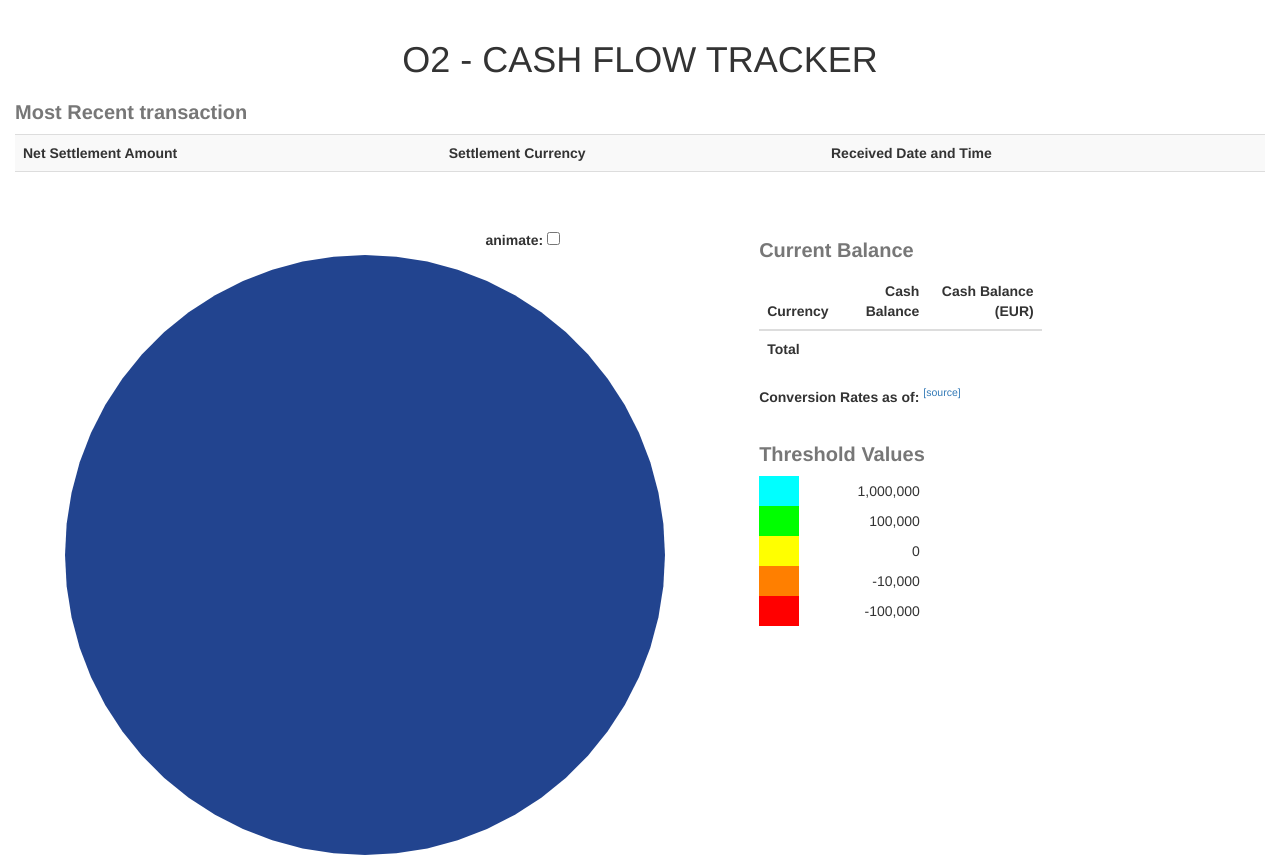
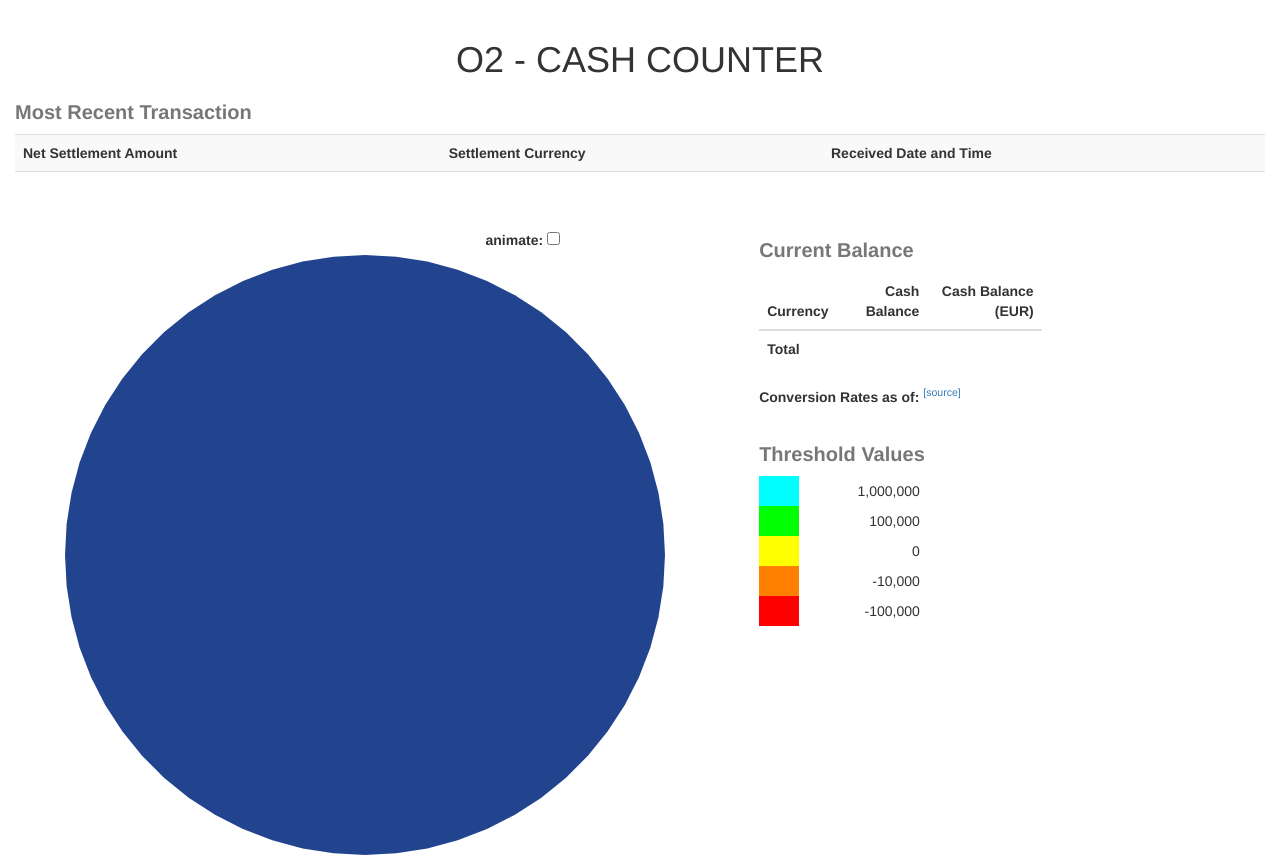
Before and after one commit to xtangle/O2, a website: page src/public/index.html in a window 1280 px wide. Drawn offline with Linux system fonts and the light colour scheme; no server answers.

Commit message:
JX - change app name

```diff
--- a/src/public/index.html
+++ b/src/public/index.html
@@ -17,9 +17,9 @@
 
 <body>
   <div class="container align-center col-md-12">
-    <h1>O2 - CASH FLOW TRACKER</h1>
+    <h1>O2 - CASH COUNTER</h1>
     <table class="table table-striped align-left">
-      <caption class="bold table-title">Most Recent transaction</caption>
+      <caption class="bold table-title">Most Recent Transaction</caption>
       <tr>
         <td class="bold">Net Settlement Amount</td>
         <td class="bold">Settlement Currency</td>
```
Also changed, not shown: README.md, src/transaction/transaction-controller.js (deleted).
